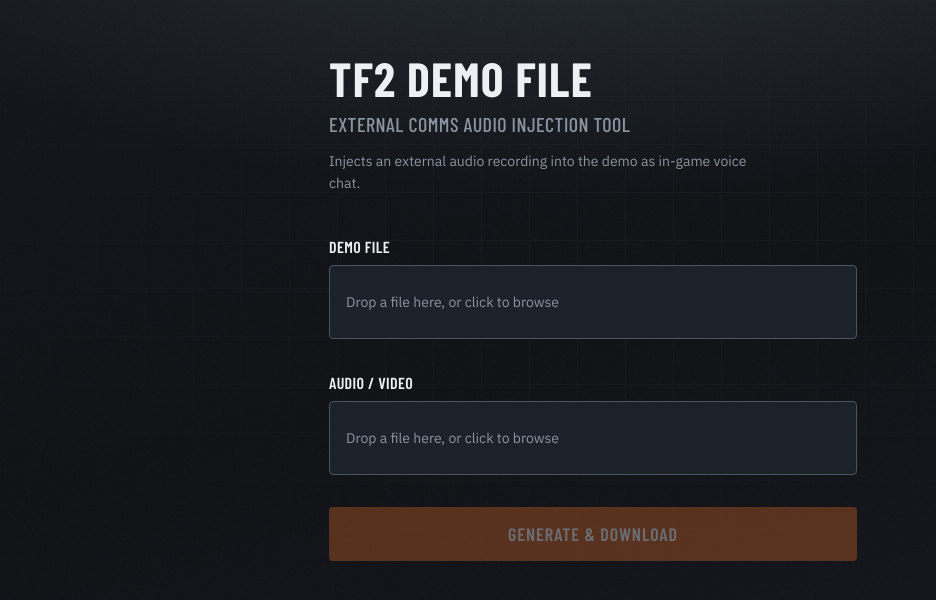
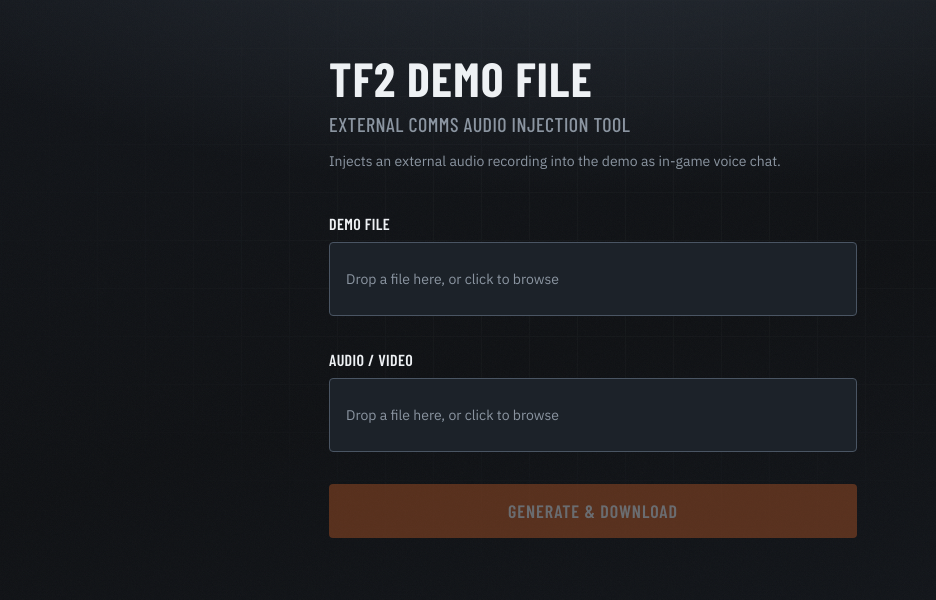
Before and after one commit to plasmatech8/tf2-demo-external-comms-injector, a SvelteKit app: page / in a window 1280 px wide. Shown: the top 600 px of the page, without its empty margins (47-983 px from the left). Built offline with nearby package versions, Linux system fonts and the light colour scheme.

Commit message:
Remove max-w-md from header subtitle so it fits one line
The subtitle was constrained narrower than the max-w-xl page column,
causing "chat" to wrap alone on typical desktop widths.

Co-authored-by: Mark Connelly <plasmatech8@users.noreply.github.com>

```diff
--- a/src/routes/+page.svelte
+++ b/src/routes/+page.svelte
@@ -388,7 +388,7 @@
 			>
 				External Comms Audio Injection Tool
 			</p>
-			<p class="mt-3 max-w-md text-sm leading-relaxed text-[var(--color-muted)]">
+			<p class="mt-3 text-sm leading-relaxed text-[var(--color-muted)]">
 				Injects an external audio recording into the demo as in-game voice chat.
 			</p>
 		</header>
```
